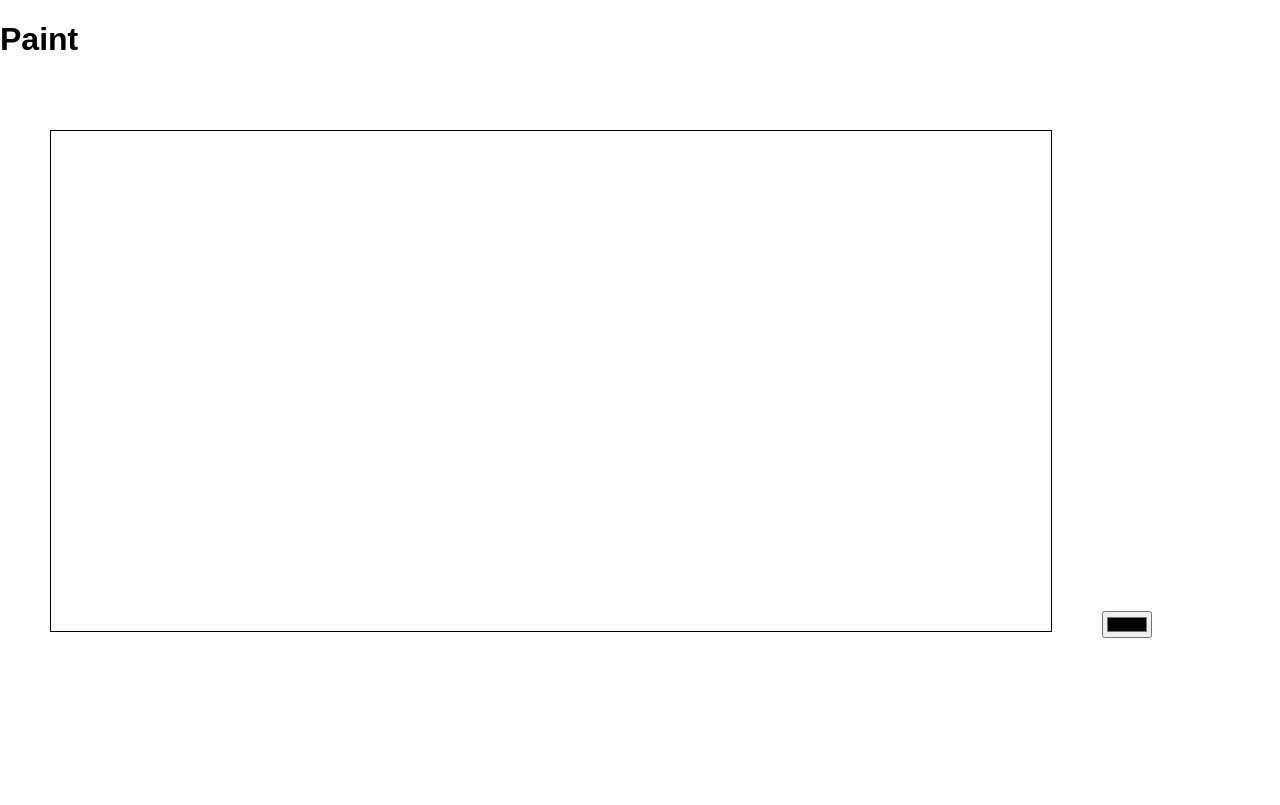
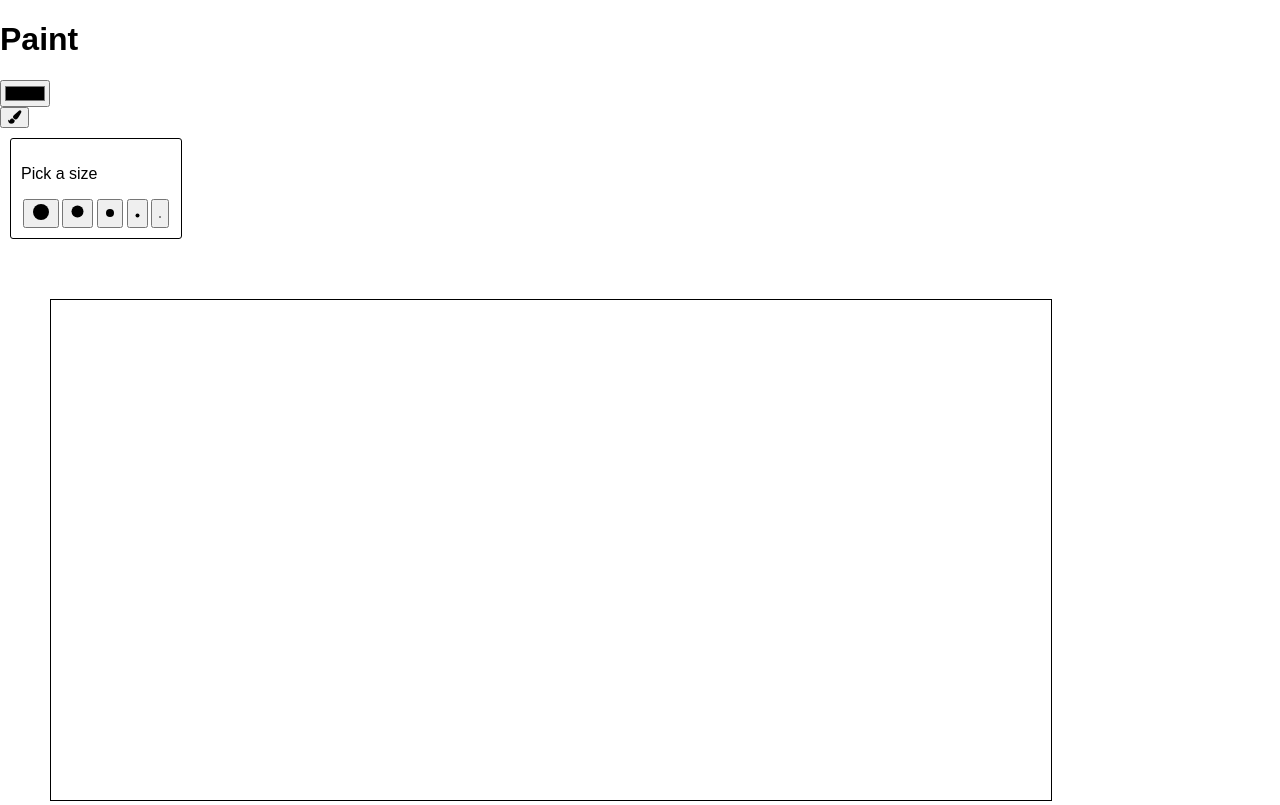
Before and after one commit to dbrudner/paint, a React (Create React App) app: page / in a window 1280 px wide. Built offline with nearby package versions, Linux system fonts and the light colour scheme.

Commit message:
draw relative to screen

```diff
--- a/public/index.html
+++ b/public/index.html
@@ -4,6 +4,7 @@
     <meta charset="utf-8">
     <meta name="viewport" content="width=device-width, initial-scale=1, shrink-to-fit=no">
     <meta name="theme-color" content="#000000">
+    <link rel="stylesheet" href="https://use.fontawesome.com/releases/v5.1.0/css/all.css" integrity="sha384-lKuwvrZot6UHsBSfcMvOkWwlCMgc0TaWr+30HWe3a4ltaBwTZhyTEggF5tJv8tbt" crossorigin="anonymous">
     <!--
       manifest.json provides metadata used when your web app is added to the
       homescreen on Android. See https://developers.google.com/web/fundamentals/engage-and-retain/web-app-manifest/
--- a/src/App.js
+++ b/src/App.js
@@ -1,6 +1,6 @@
 import React, { Component } from 'react';
 import Canvas from './canvas';
-import ColorPicker from './color-picker';
+import Toolbar from './toolbar';
 
 class App extends Component {
 
@@ -9,7 +9,7 @@ class App extends Component {
 
 		this.state = {
 			color: "",
-
+			brushSize: 10
 		}
 	}
 
@@ -19,8 +19,8 @@ class App extends Component {
 		return (
 			<div>
 				<h1>Paint</h1>
-				<Canvas color={this.state.color} />
-				<ColorPicker getColor={this.handleChange} color={this.state.color} />
+				<Toolbar handleChange={this.handleChange} getColor={this.handleChange} color={this.state.color} />
+				<Canvas brushSize={this.state.brushSize} color={this.state.color} />
 			</div>
 		);
 	}
--- /dev/null
+++ b/src/brush-size-dot.js
@@ -0,0 +1,20 @@
+import React from 'react';
+
+const style = {
+}
+
+const BrushSizeDot = props => {
+
+	const {size, handleChange } = props
+
+	return (
+		<button onClick={() => handleChange(size)} style={style}>
+			<svg height={size} width={size}>
+				<circle cx={size/2} cy={size/2} r={size * .4} fill="black" />
+			</svg>
+		</button>
+
+	)
+}
+
+export default BrushSizeDot;
--- /dev/null
+++ b/src/brush-size.js
@@ -0,0 +1,44 @@
+import React, { Component } from 'react';
+import BrushSizeDot from './brush-size-dot'
+
+const style = {
+	border: "1px solid black",
+	borderRadius: "3px",
+	margin: "10px",
+	padding: "10px",
+	width: "150px",
+}
+
+const brushes = {
+	display: "flex",
+	justifyContent: "space-around"
+}
+
+export default class BrushSize extends Component {
+	constructor(props) {
+		super(props)
+		this.state = {open: false}
+	}
+
+	handleChange = size => this.props.handleChange("brushSize", size)
+
+	render() {
+		return (
+			<div>
+				<button onClick={() => this.setState({open: !this.state.open})}>
+					<i className="fas fa-paint-brush"></i>
+				</button>
+				<div style={style}>
+					<p>Pick a size</p>
+					<div style={brushes}>
+						<BrushSizeDot handleChange={this.handleChange} size="20"/>
+						<BrushSizeDot handleChange={this.handleChange} size="15"/>
+						<BrushSizeDot handleChange={this.handleChange} size="10"/>
+						<BrushSizeDot handleChange={this.handleChange} size="5"/>
+						<BrushSizeDot handleChange={this.handleChange} size="2"/>
+					</div>
+				</div>
+			</div>
+		)
+	}
+}
--- a/src/canvas.js
+++ b/src/canvas.js
@@ -29,9 +29,14 @@ class Canvas extends Component {
 
 	handleOnMouseDown = e => {
 		const { clientX, clientY } = e;
+		const canvas = document.getElementById("canvas");
+		const { top, left } = canvas.getBoundingClientRect();
+		console.log(top, left);
+
 		this.setState({
 			drawing: true,
-			line: [[clientX, clientY]]
+			line: [[clientX, clientY]],
+			top, left
 		})
 		this.recordLine(e);
 	}
@@ -54,20 +59,20 @@ class Canvas extends Component {
 	drawLine = () => {
 		const ctx = this.refs.canvas.getContext('2d');
 		ctx.beginPath();
-		ctx.moveTo(this.state.line[0][0] - 50, this.state.line[0][1] - 130)
+		ctx.moveTo(this.state.line[0][0] - this.state.left, this.state.line[0][1] - this.state.top)
 		this.state.line.forEach(point => {
-			ctx.lineTo(point[0] - 50, point[1] - 130)
+			ctx.lineTo(point[0] - this.state.left, point[1] - this.state.top)
 			ctx.strokeStyle = this.props.color
-			ctx.lineWidth = 10
+			ctx.lineWidth = this.props.brushSize
 			ctx.stroke();
 		})
 	}
-
 
 	render() {
 
 		return (
 			<canvas
+				id="canvas"
 				onMouseMove={e => this.recordLine(e)}
 				onMouseUp={e => this.handleOnMouseUp(e)}
 				onMouseDown={e => this.handleOnMouseDown(e)}
@@ -76,8 +81,7 @@ class Canvas extends Component {
 				height={500}
 				width={1000}
 				ref="canvas"
-			>
-			</canvas>
+			/>
 		)
 	}
 }
--- /dev/null
+++ b/src/toolbar.js
@@ -0,0 +1,14 @@
+import React from 'react';
+import ColorPicker from './color-picker'
+import BrushSize from './brush-size'
+
+const ToolBar = props => {
+	return (
+		<div>
+			<ColorPicker getColor={props.handleChange} color={props.color} />
+			<BrushSize handleChange={props.handleChange} />
+		</div>
+	)
+}
+
+export default ToolBar;
```
